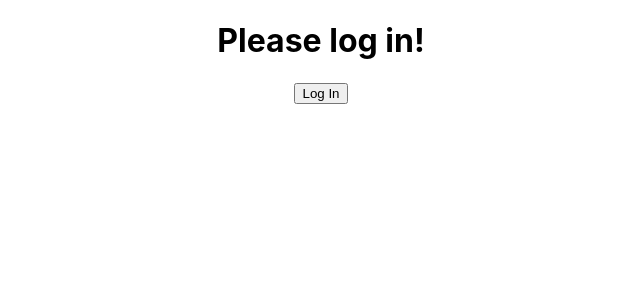
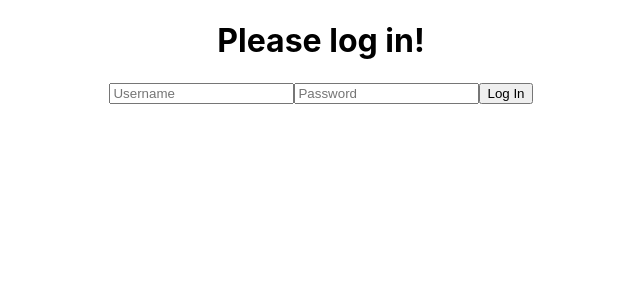
Before and after one commit to gpbsumido/pg__media, a React (Create React App) app: page / in a window 1280 px wide. Shown: the top 300 px of the page, without its empty margins (319-959 px from the left). Built offline with nearby package versions, Linux system fonts and the light colour scheme.

Commit message:
added actual login authentication

```diff
--- a/src/App.tsx
+++ b/src/App.tsx
@@ -16,13 +16,27 @@ export interface AppState {
     imgurl: string;
     liked: boolean;
     descr: string;
-  }[]>>
+  }[]>>,
+  authenticationDetails: {
+    username: string,
+    password: string
+  }
+  changeAuthenticationDetails:React.Dispatch<React.SetStateAction<{
+    username: string;
+    password: string;
+}>>
 }
 
 function App() {
 
   //state for whether user is logged in
   const [isLoggedIn,changeAuthentication] = useState<boolean>(false)
+
+  //state for whether user is logged in
+  const [authenticationDetails,changeAuthenticationDetails] = useState<AppState["authenticationDetails"]>({
+    username:"",
+    password:""
+  })
 
   //state for keeping track of posts
   const [posts,updatePosts] = useState<AppState["posts"]>([{
@@ -36,15 +50,14 @@ function App() {
   return (
     <div className="App">
 
-      {/*Body component, different prompts based on authentication status*/}
-      <Body logInStatus = {isLoggedIn} changeStatus = {changeAuthentication}/>
-
       {/*conditional, if logged in, show posts, otherwise don't show posts*/}
       {
         isLoggedIn
           ? <PostList posts = {posts} setPosts = {updatePosts} />
           : <div></div>
       }
+      {/*Body component, different prompts based on authentication status*/}
+      <Body logInStatus = {isLoggedIn} changeStatus = {changeAuthentication} authenticationDetails={authenticationDetails} changeAuthenticationDetails={changeAuthenticationDetails}/>
 
     </div>
   );
--- a/src/Components/Body.tsx
+++ b/src/Components/Body.tsx
@@ -1,6 +1,8 @@
 import React from "react"
+import LoginBlock from "./LoginBlock"
+import { AppState } from "../App";
 
-function Body(props: {logInStatus:boolean,changeStatus: React.Dispatch<React.SetStateAction<boolean>>})  {
+const Body = (props: {logInStatus:boolean,changeStatus: React.Dispatch<React.SetStateAction<boolean>>,authenticationDetails:AppState["authenticationDetails"],changeAuthenticationDetails:AppState["changeAuthenticationDetails"]}) =>  {
 
     //usestate from App is passed down and used as click handler for login/logout button
     const onClickHandler = () => {
@@ -22,9 +24,7 @@ function Body(props: {logInStatus:boolean,changeStatus: React.Dispatch<React.Set
         return (
             <div>
                 <h1>Please log in!</h1>
-                <button onClick={onClickHandler}>
-                    Log In
-                </button>
+                <LoginBlock logInStatus = {props.logInStatus} changeStatus = {props.changeStatus}  authenticationDetails={props.authenticationDetails} changeAuthenticationDetails={props.changeAuthenticationDetails}/>
             </div>
         )
     }
--- /dev/null
+++ b/src/Components/LoginBlock.tsx
@@ -0,0 +1,58 @@
+import React ,{useState} from 'react'
+import { AppState } from "../App";
+
+function LoginBlock(props: {logInStatus:boolean,changeStatus: React.Dispatch<React.SetStateAction<boolean>>,authenticationDetails:AppState["authenticationDetails"],changeAuthenticationDetails:AppState["changeAuthenticationDetails"]}) {
+
+    const [loginDetails, setLoginDetails] = useState({
+        username: "",
+        password: ""
+
+    })
+    const onChangeHandler = (e: React.ChangeEvent<HTMLInputElement>) => {
+        if (e.target.name === 'username') {
+            setLoginDetails({
+                username: e.target.value,
+                password: loginDetails.password
+            })
+        } else {
+            setLoginDetails({
+                username: loginDetails.username,
+                password: e.target.value
+            })
+        }
+    }
+    //usestate from App is passed down and used as click handler for login/logout button
+    const onClickHandler = () => {
+        props.changeAuthenticationDetails({
+            username: loginDetails.username,
+            password: loginDetails.password
+        })
+        if(loginDetails.username === 'Paul' && loginDetails.password === 'Karen') {
+            props.changeStatus(!props.logInStatus)
+        }
+    }
+
+  return (
+    <div>
+        <input
+            type='text'
+            name='username'
+            placeholder='Username'
+            onChange={onChangeHandler}
+            value={loginDetails.username}
+        />
+        <input
+            type='password'
+            name='password'
+            placeholder='Password'
+            onChange={onChangeHandler}
+            value={loginDetails.password}
+        />
+        <button onClick={onClickHandler}>
+            Log In
+        </button>
+    </div>
+  )
+}
+
+export default LoginBlock
--- a/src/Components/PostList.tsx
+++ b/src/Components/PostList.tsx
@@ -28,7 +28,6 @@ const PostList = (props: {posts: AppState["posts"],setPosts: AppState["updatePos
                 descr: postInput.descr
             }
         ])
-
     }
     const onClickHandlerClear = () => {
         props.setPosts([])
```
